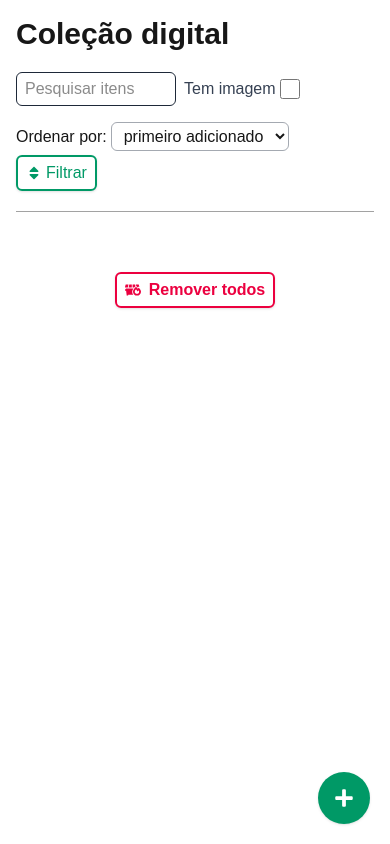
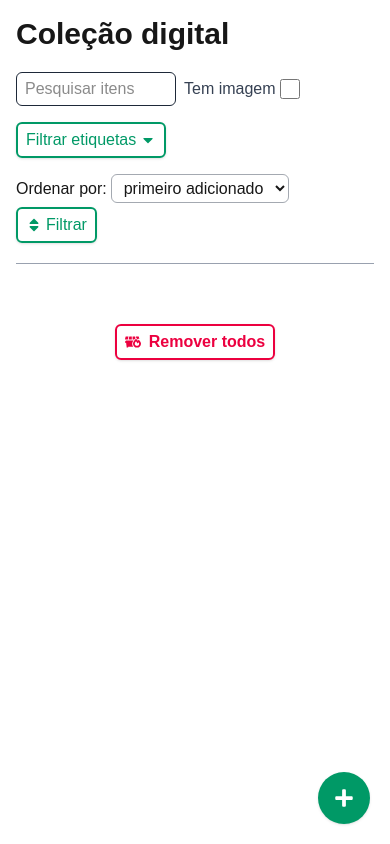
Before and after one commit to gab-souza-martins/digital-collection, a Next.js app: page / in a window 390 px wide. Built offline with nearby package versions, Linux system fonts and the light colour scheme.

Commit message:
Filtro de etiqueta possui melhor aparência e responsividade, e foi consertado problema onde linhas horizontais apareciam por cima de elementos por causa de sua opacidade

```diff
--- a/src/app/Components/CollectionCard.tsx
+++ b/src/app/Components/CollectionCard.tsx
@@ -37,7 +37,7 @@ const CollectionCard: React.FC<CollectionCardProps> = ({
             />
          )}
 
-         <hr className="opacity-40 my-2" />
+         <hr className="my-2 text-gray-400" />
 
          <p className="min-h-12 mb-4 break-all whitespace-pre-wrap">
             {description}
--- a/src/app/Components/ItemCard.tsx
+++ b/src/app/Components/ItemCard.tsx
@@ -67,7 +67,7 @@ const ItemCard: React.FC<ItemCardProps> = ({
             />
          )}
 
-         <hr className="opacity-40 my-2" />
+         <hr className="my-2 text-gray-400" />
 
          <p className="min-h-12 mb-4 break-all whitespace-pre-wrap">
             {description}
--- a/src/app/Components/Searchbar.tsx
+++ b/src/app/Components/Searchbar.tsx
@@ -18,7 +18,7 @@ const Searchbar: React.FC<SearchbarProps> = ({ textSearch, imageFilter }) => {
                   textSearch(e.target.value);
                }}
                type="text"
-               className="border border-gray-800 rounded-md py-1 px-2 w-40 2xs:w-60"
+               className="border border-gray-800 rounded-md py-1 px-2 w-40 2xs:w-59"
                value={textTerm}
                placeholder="Pesquisar itens"
                aria-label="Pesquisar itens"
--- a/src/app/Components/TagFilter.tsx
+++ b/src/app/Components/TagFilter.tsx
@@ -1,4 +1,6 @@
+import React from "react";
 import { FC } from "react";
+import { FaCaretDown } from "react-icons/fa";
 
 interface TagFilterProps {
    tagNames: string[];
@@ -7,6 +9,15 @@ interface TagFilterProps {
 }
 
 const TagFilter: FC<TagFilterProps> = ({ tagNames, selectedTags, onCheck }) => {
+   const [isDropdownOpen, setIsDropdownOpen] = React.useState<boolean>(false);
+   const handleDropdown = () => {
+      if (!isDropdownOpen) {
+         setIsDropdownOpen(true);
+      } else {
+         setIsDropdownOpen(false);
+      }
+   };
+
    const handleCheck = (tag: string) => {
       if (selectedTags.includes(tag)) {
          onCheck(selectedTags.filter((t) => t !== tag));
@@ -16,20 +27,34 @@ const TagFilter: FC<TagFilterProps> = ({ tagNames, selectedTags, onCheck }) => {
    };
    return (
       <div>
-         <div className="flex flex-wrap gap-1">
-            <span>Etiquetas:</span>
+         <button
+            onClick={handleDropdown}
+            className="cursor-pointer rounded-md flex items-center gap-1 py-1 px-2 text-emerald-600 border-2 border-emerald-600
+                       shadow-sm hover:bg-emerald-600 hover:text-white hover:shadow-xl transition duration-75 ease-in-out
+                       active:bg-emerald-700 active:border-emerald-700 active:shadow-md"
+         >
+            <span>Filtrar etiquetas</span>
+            <FaCaretDown />
+         </button>
+
+         {isDropdownOpen && (
+            <ul className="absolute block bg-white border rounded-sm shadow-lg p-2 max-w-50 max-h-48 overflow-auto">
                {tagNames.map((t) => (
-               <label key={t} htmlFor={t}>
+                  <li key={t} className="mb-1">
+                     <label className="cursor-pointer break-all" htmlFor={t}>
                         <input
                            onChange={() => handleCheck(t)}
                            checked={selectedTags.includes(t)}
                            type="checkbox"
                            id={t}
+                           className="cursor-pointer"
                         />
                         &nbsp;{t}
                      </label>
+                  </li>
                ))}
-         </div>
+            </ul>
+         )}
       </div>
    );
 };
--- a/src/app/colecao/[collectionId]/page.tsx
+++ b/src/app/colecao/[collectionId]/page.tsx
@@ -279,7 +279,7 @@ const CollectionPage = () => {
                <h1 className="text-3xl font-bold">{collectionName}</h1>
             </div>
 
-            <div className="my-5 flex flex-col gap-4 lg:flex-row lg:gap-10">
+            <div className="my-5 flex flex-wrap gap-4 lg:gap-10">
                <Searchbar
                   textSearch={handleTextSearch}
                   imageFilter={handleImageFilter}
@@ -295,7 +295,7 @@ const CollectionPage = () => {
             <OpenAddFormBtn openForm={handleOpenAddItemForm} />
          </header>
 
-         <hr className="mb-5 opacity-40" />
+         <hr className="mb-5 text-gray-400" />
 
          <p className="text-gray-600 mb-3">
             Tamanho da coleção: {allItems.length}
--- a/src/app/page.tsx
+++ b/src/app/page.tsx
@@ -10,6 +10,7 @@ import OpenRemoveAllBtn from "./Components/Botões/OpenRemoveAllBtn";
 import CollectionCard from "./Components/CollectionCard";
 import Link from "next/link";
 import Collection from "./Types/CollectionType";
+import TagFilter from "./Components/TagFilter";
 
 const Home = () => {
    // *Coleções totais e visualizadas
@@ -201,18 +202,19 @@ const Home = () => {
          <header>
             <h1 className="text-3xl font-bold">Coleção digital</h1>
 
-            <div className="my-5 flex flex-col gap-4 ml:flex-row ml:gap-10">
+            <div className="my-5 flex flex-wrap gap-4 lg:gap-10">
                <Searchbar
                   textSearch={handleTextSearch}
                   imageFilter={handleImageFilter}
                />
+               <TagFilter />
                <Sort sort={handleSort} />
             </div>
 
             <OpenAddFormBtn openForm={handleOpenAddCollectionForm} />
          </header>
 
-         <hr className="mb-5 opacity-40" />
+         <hr className="mb-5 text-gray-400" />
 
          <main>
             <div className="grid grid-cols-1 sm:grid-cols-2 ml:grid-cols-3 xl:grid-cols-4 gap-4 justify-items-center">
```
Lines whose indentation alone changed are shown as unchanged.
